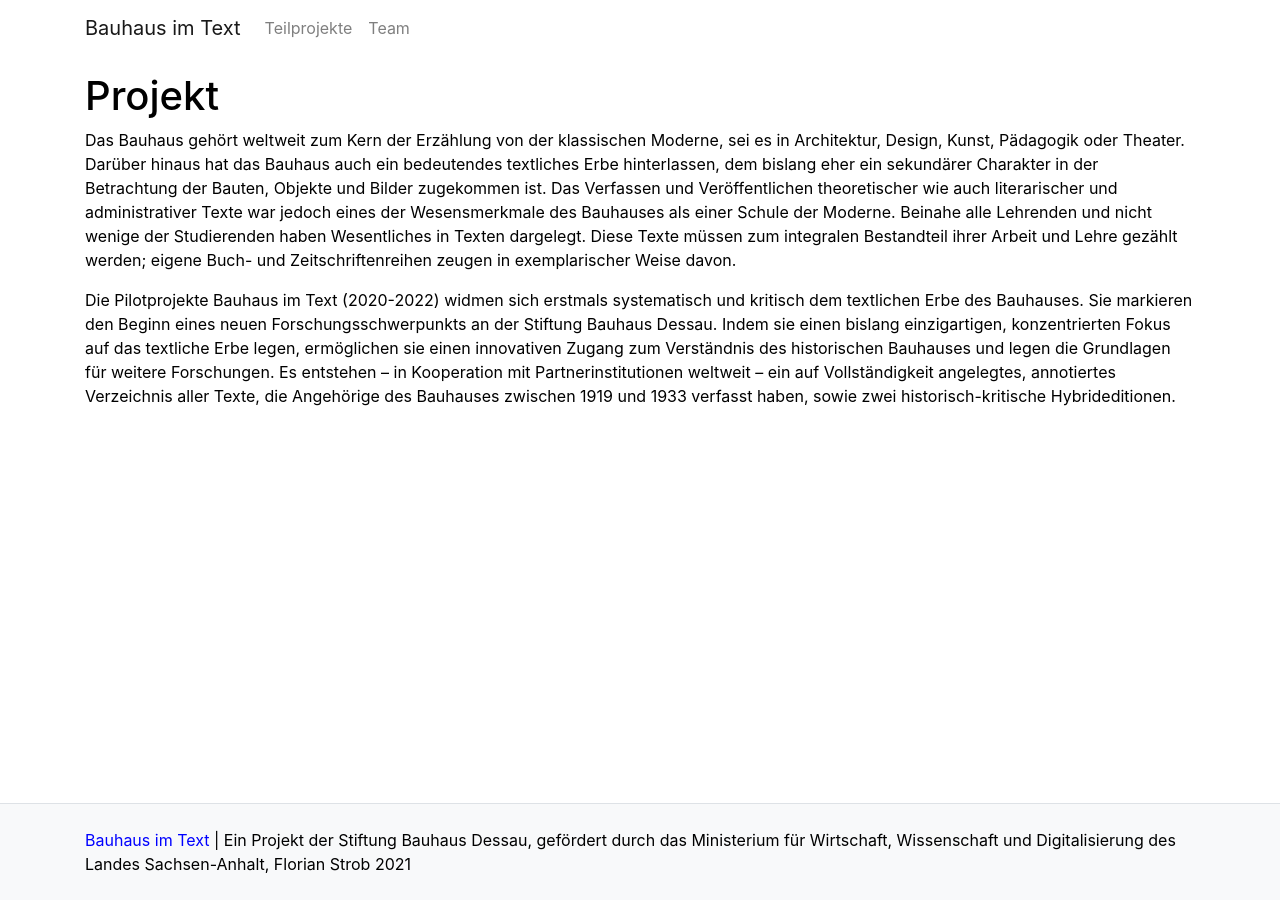
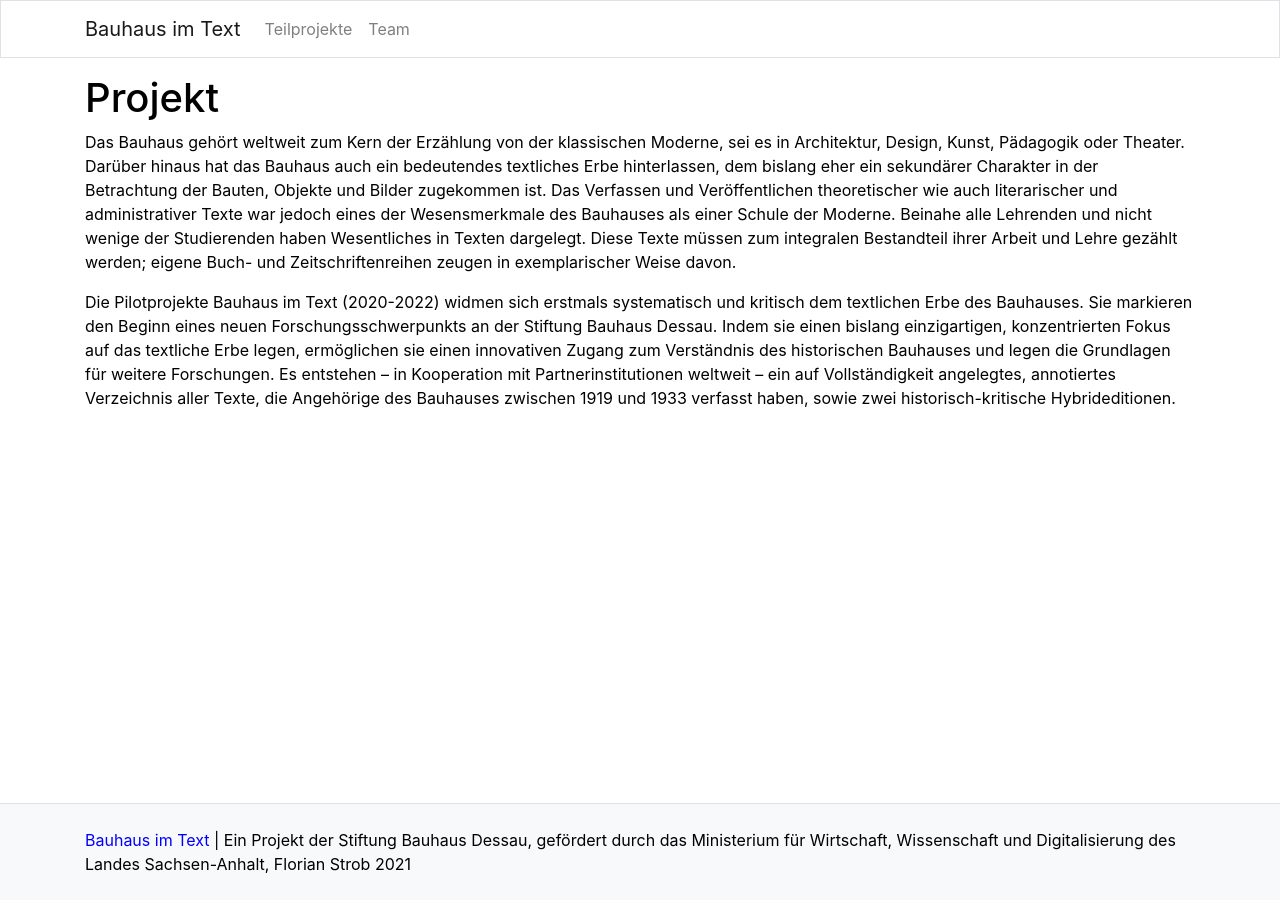
Before and after one commit to Bauhaus-im-Text/projektpraesentation, a Jekyll site: the page built from pages/index.md, in a window 1280 px wide. Built offline with Jekyll 4.4.1, drawn with Linux system fonts in a browser that asks for light colours.

Commit message:
test border bottom 3

```diff
--- a/_includes/template/header.html
+++ b/_includes/template/header.html
@@ -1,4 +1,4 @@
-<nav class="navbar navbar-light navbar-expand-md navbar-custom" style="background-color: #ffff" style="border-bottom: 1 px solid #000">
+<nav class="navbar navbar-light navbar-expand-md navbar-custom border bottom: 1 px solid #000 " style="background-color: #ffff" style="border-bottom: 1 px solid #000">
 
 
     <div class="container">
```
